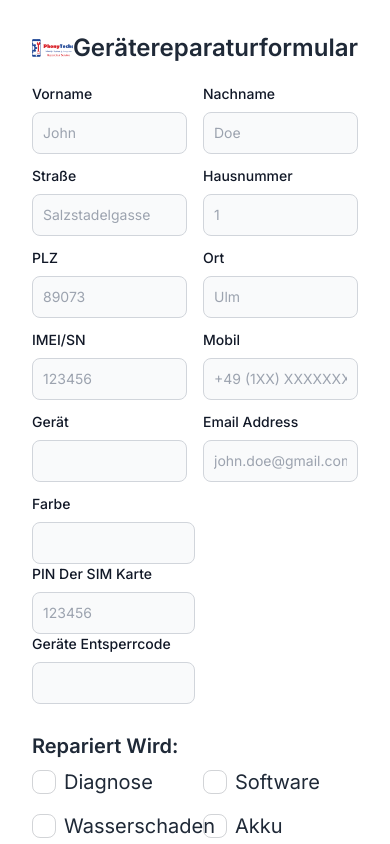
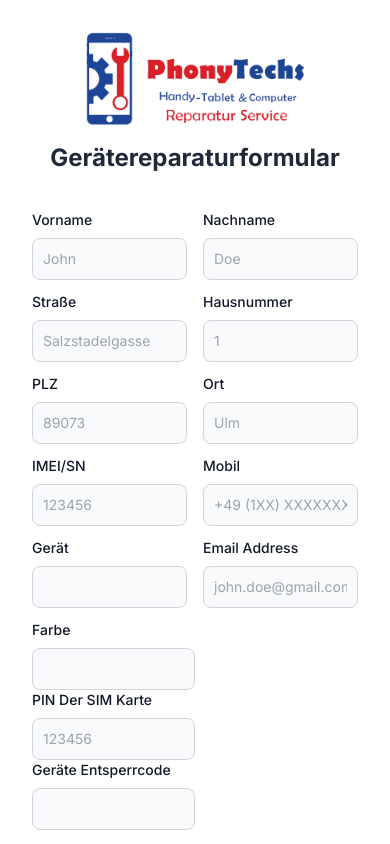
Before and after one commit to MuhEid/phoneytech-form, a Next.js app: page /form in a window 390 px wide. Shown: the top 844 px of the page. Built offline with nearby package versions, Linux system fonts and the light colour scheme.

Commit message:
feat: add agree with terms logic when the user checks the box

```diff
--- a/src/components/Form.tsx
+++ b/src/components/Form.tsx
@@ -68,6 +68,7 @@ export default function Form({
     const [selectedAccessories, setSelectedAccessories] = useState<
         { name: string; price: number }[]
     >([]);
+    const [agreeWithTerms, setAgreeWithTerms] = useState<boolean>(false);
 
     const handleRadioChange = (e: React.ChangeEvent<HTMLInputElement>): void => {
         const value = e.target.value;
@@ -83,6 +84,9 @@ export default function Form({
             [fieldName]: newSelectedRepairs,
         }));
     };
+    const handleAgreeWithTerms = (newAgreeWithTerms: boolean) => {
+        setAgreeWithTerms(newAgreeWithTerms);
+    };
 
     const calculateTotalAccessoryPrice = () => {
         return parseFloat(
@@ -97,9 +101,14 @@ export default function Form({
     useEffect(() => {
         handleNoneInputFields({ name: "accessories", value: selectedAccessories });
     }, [selectedAccessories, handleNoneInputFields]);
+
     useEffect(() => {
         handleNoneInputFields({ name: "waterDamage", value: hasWaterDamage });
     }, [hasWaterDamage, handleNoneInputFields]);
+
+    useEffect(() => {
+        handleNoneInputFields({ name: "agreeWithTerms", value: agreeWithTerms });
+    }, [agreeWithTerms, handleNoneInputFields]);
 
     const totalAccessoryPrice = calculateTotalAccessoryPrice();
     const totalPrice = totalAccessoryPrice; /* + other form inputs' prices */
@@ -107,9 +116,9 @@ export default function Form({
 
     return (
         <form onSubmit={onSubmit} className="flex flex-col">
-            <div className="flex items-center mb-5">
+            <div className="flex flex-col md:flex-row items-center mb-5">
                 <Logo className="w-2/3 md:w-5/12 md:p-5" />
-                <h1 className="text-2xl md:text-4xl text-center md:w-7/12 font-semibold">
+                <h1 className="text-2xl md:text-4xl text-center md:w-7/12 font-bold my-4 ">
                     Gerätereparaturformular
                 </h1>
             </div>
@@ -417,7 +426,7 @@ export default function Form({
                         </div>
                     </div>
                 </div>
-                <ConfirmAndSign notesBox={true} />
+                {/* <ConfirmAndSign notesBox={true} /> */}
             </div>
             <div className="my-4">
                 {/* <div className="p-6">
@@ -504,6 +513,8 @@ export default function Form({
                 <ConfirmAndSign
                     notesBox={false}
                     label="Hiermit bestätige ich, dass ich mit den oben genannten Bedingungen einverstanden bin und diese akzeptiere."
+                    onAgreeWithTerms={handleAgreeWithTerms}
+                    agreeWithTerms={agreeWithTerms}
                 />
             </div>
 
--- a/src/components/form-components/CheckboxField.tsx
+++ b/src/components/form-components/CheckboxField.tsx
@@ -3,7 +3,7 @@ import React from "react";
 type CheckboxFieldProps = {
     label: string;
     name: string;
-    value: string;
+    value?: string;
     className?: string;
     checked: boolean;
     onChange: (e: React.ChangeEvent<HTMLInputElement>) => void;
--- a/src/components/form-components/InputField.tsx
+++ b/src/components/form-components/InputField.tsx
@@ -5,7 +5,7 @@ type InputFieldProps = {
     type: string;
     name: string;
     value: string;
-    onChange: (e: React.ChangeEvent<HTMLInputElement>) => void;
+    onChange?: (e: React.ChangeEvent<HTMLInputElement>) => void;
     placeholder?: string;
     required?: boolean;
     readOnly?: boolean;
```
